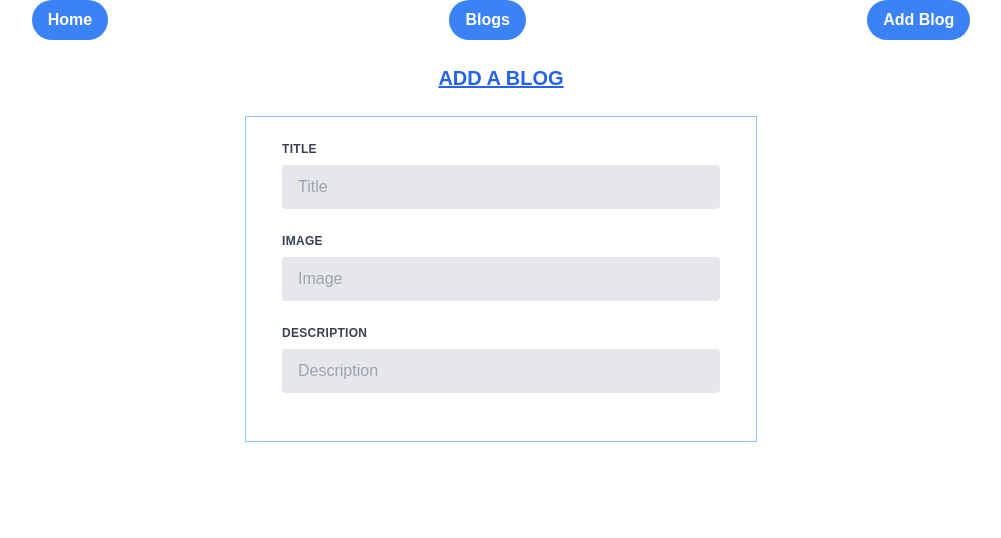
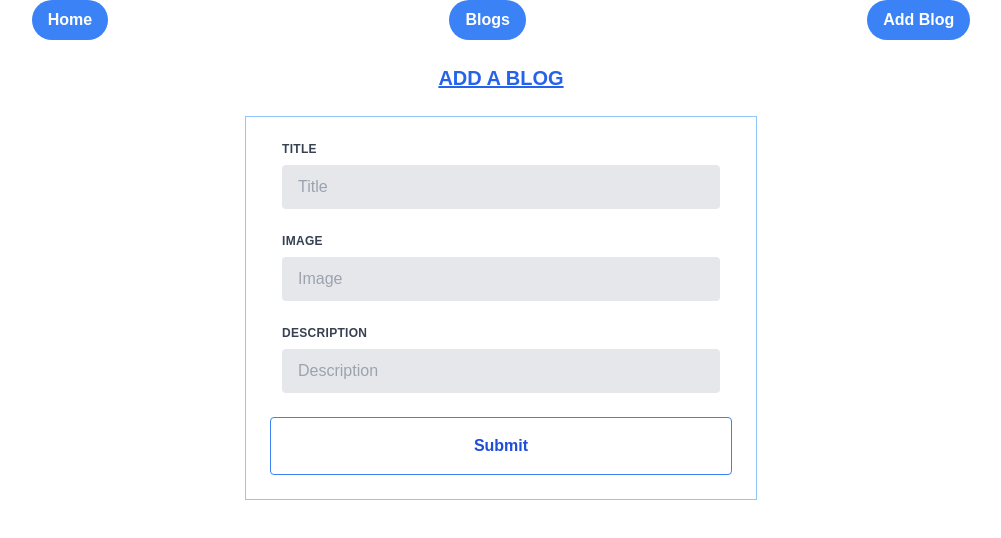
Before and after one commit to muhammad-jiku/jikmunn-blog, a Next.js app: page /blogs/add in a window 1280 px wide. Shown: the top 538 px of the page, without its empty margins (139-1140 px from the left). Built offline with nearby package versions, Linux system fonts and the light colour scheme.

Commit message:
button added

```diff
--- a/components/Blogs/AddBlog.jsx
+++ b/components/Blogs/AddBlog.jsx
@@ -42,6 +42,12 @@ const AddBlog = () => {
           className="block w-full px-4 py-3 leading-tight text-gray-700 bg-gray-200 appearance-none rounded focus:outline-none focus:bg-white"
         />
       </div>
+      <button
+        type="submit"
+        className="w-full p-4 font-semibold text-blue-700 bg-transparent border border-blue-500 rounded hover:bg-blue-500 hover:text-white hover:border-transparent"
+      >
+        Submit
+      </button>
     </form>
   );
 };
```
